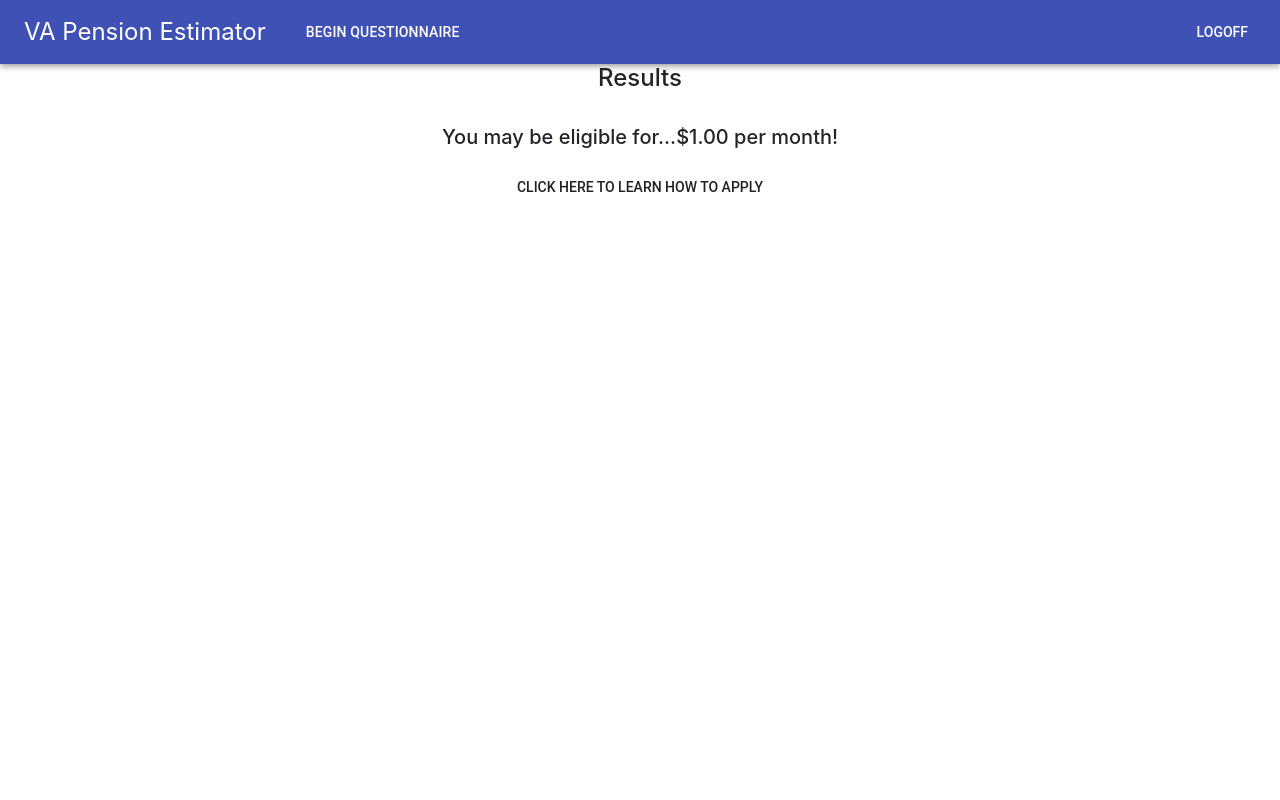
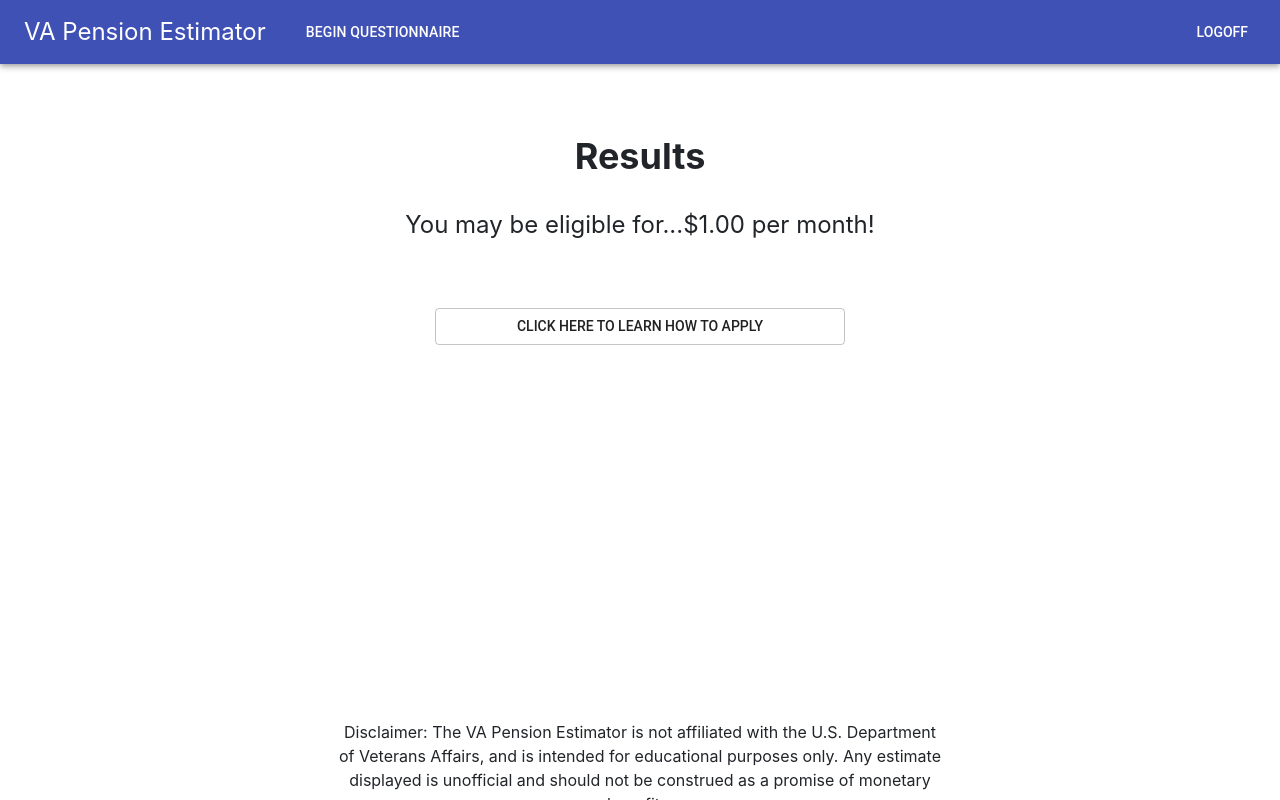
Before and after one commit to eghove/va-calculator, a React (Create React App) app in the folder client/: page /results/1 in a window 1280 px wide. Built offline with nearby package versions, Linux system fonts and the light colour scheme.

Commit message:
added disclaimer to each page, spaced out results page

```diff
--- a/client/src/pages/HomePage.js
+++ b/client/src/pages/HomePage.js
@@ -28,8 +28,13 @@ import Footer from '../components/Footer';
                 <Grid item xs={2}></Grid>
           </Grid>
                 <Footer>
-                <p> Disclaimer: The VA Pension Estimator is not affiliated with the U.S. Department of Veterans Affairs, and is intended for educational purposes only. Any estimate displayed is unofficial and should not be construed as a promise of monetary benefits.</p>
-
+                  <Grid container spacing ={24}>
+                  <Grid item xs={2}></Grid>
+                  <Grid item xs={8}>
+                    <p> Disclaimer: The VA Pension Estimator is not affiliated with the U.S. Department of Veterans Affairs, and is intended for educational purposes only. Any estimate displayed is unofficial and should not be construed as a promise of monetary benefits.</p>
+                    </Grid>
+                    <Grid item xs={2}></Grid>
+                    </Grid>
                 </Footer>
 
       </div>
--- a/client/src/pages/QuestionnairePage.js
+++ b/client/src/pages/QuestionnairePage.js
@@ -2,10 +2,12 @@ import React, { Component } from "react";
 import SimpleSelect from "../components/Survey";
 import Grid from '@material-ui/core/Grid';
 import './QuestionnairePage.css';
+import Footer from '../components/Footer';
 
 
 function QuestionnairePage () {
     return (
+        <div>
     <Grid container spacing = {24}>
         <Grid item xs={3}></Grid>
         <Grid item xs={6} id="gridbox">
@@ -15,6 +17,17 @@ function QuestionnairePage () {
         </Grid>
         <Grid item xs={3}></Grid>
     </Grid>
+                    {/* <Footer> */}
+                    <Grid container spacing ={24}>
+                    <Grid item xs={3}></Grid>
+                    <Grid item xs={6}>
+                      <p> Disclaimer: The VA Pension Estimator is not affiliated with the U.S. Department of Veterans Affairs, and is intended for educational purposes only. Any estimate displayed is unofficial and should not be construed as a promise of monetary benefits.</p>
+                      </Grid>
+                      <Grid item xs={3}></Grid>
+                      </Grid>
+                  {/* </Footer> */}
+        </div>
+
     );
 }
 
--- a/client/src/pages/ResultsPage.css
+++ b/client/src/pages/ResultsPage.css
@@ -1,5 +1,19 @@
 #applyButton {
     text-align: center;
-display:flex;
-justify-content: center;
+    display:flex;
+    justify-content: center;
 }
+
+#surveyTitle {
+    margin-top: 5%;
+    font-weight: bold;
+    font-size: 36px;
+    text-align: center;
+}
+
+ #surveyText {
+    font-size: 24px;
+    text-align: center;
+    padding-bottom: 5%;
+
+ }
--- a/client/src/pages/ResultsPage.js
+++ b/client/src/pages/ResultsPage.js
@@ -5,6 +5,7 @@ import './QuestionnairePage.css';
 // import Fab from '@material-ui/core/Fab';
 import './ResultsPage.css'
 import Button from '@material-ui/core/Button';
+import Footer from '../components/Footer';
 
   class Results extends Component {
     // parse the match parameter back into an integer
@@ -19,24 +20,30 @@ import Button from '@material-ui/core/Button';
     return (
       <div>
       <Grid container spacing = {24}>
-        <Grid item xs={12} id='surveyTitle' ><h4>Results</h4></Grid>
-        <Grid item xs={12} id='surveyTitle' ><h5>
+        <Grid item xs={12} id='surveyTitle' >Results</Grid>
+        <Grid item xs={12} id='surveyText' >
           {this.amount > 0 ? "You may be eligible for...$" + this.numberWithCommas(this.amount) + ".00 per month!" :
           "Based on the information you provided, it appears you may not qualify for VA Pension benefits."}
-          </h5>
-
-
         </Grid>
       </Grid>
 
       <Grid container spacing = {24}>
         <Grid item xs={4}></Grid>
         <Grid item xs={4}>
-        <Button target="_blank" id="applyButton" href="https://www.va.gov/pension/how-to-apply/">Click here to learn how to Apply</Button>
+        <Button target="_blank" variant="outlined" id="applyButton" href="https://www.va.gov/pension/how-to-apply/">Click here to learn how to Apply</Button>
           </Grid>
           <Grid item xs={4}></Grid>
       </Grid>
 
+      <Footer>
+          <Grid container spacing ={24}>
+            <Grid item xs={3}></Grid>
+              <Grid item xs={6}>
+                <p> Disclaimer: The VA Pension Estimator is not affiliated with the U.S. Department of Veterans Affairs, and is intended for educational purposes only. Any estimate displayed is unofficial and should not be construed as a promise of monetary benefits.</p>
+              </Grid>
+              <Grid item xs={3}></Grid>
+            </Grid>
+        </Footer>
       </div>
 
     );
```
